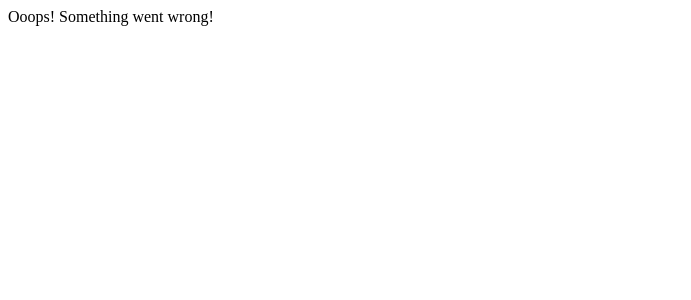
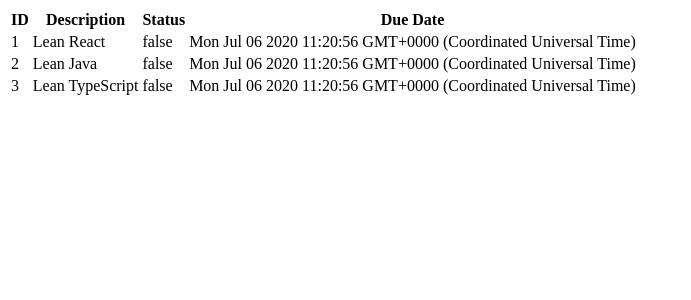
Before and after one commit to kostakis88/spring-react-todo, a React (Create React App) app: page /todos in a window 1280 px wide. Shown: the top 300 px of the page, without its empty margins (0-691 px from the left). Built offline with nearby package versions, Linux system fonts and the light colour scheme.

Commit message:
added basic todo list

```diff
--- a/src/components/App.js
+++ b/src/components/App.js
@@ -3,6 +3,7 @@ import { BrowserRouter as Router, Route, Switch } from 'react-router-dom';
 import Login from './Login';
 import Welcome from './Welcome';
 import Error from './Error';
+import ToDoList from './ToDoList';
 
 class App extends Component {
   render() {
@@ -13,6 +14,7 @@ class App extends Component {
             <Route path="/" exact component={Login}/>
             <Route path="/login" component={Login}/>
             <Route path="/welcome/:name" component={Welcome} />
+            <Route path="/todos" component={ToDoList} />
             <Route component={Error}/>
           </Switch>
         </Router>
--- /dev/null
+++ b/src/components/ToDoList.js
@@ -0,0 +1,38 @@
+import React, { Component } from 'react';
+
+class ToDoList extends Component {
+  state = {
+    todos: [
+      {id : 1, description: "Lean React", isCompleted: false, dueDate: new Date()},
+      {id : 2, description: "Lean Java", isCompleted: false, dueDate: new Date() },
+      {id : 3, description: "Lean TypeScript", isCompleted: false, dueDate: new Date() }
+    ]
+  };
+
+  render() {
+    return (
+      <table>
+        <thead>
+          <tr>
+            <th>ID</th>
+            <th>Description</th>
+            <th>Status</th>
+            <th>Due Date</th>
+          </tr>
+        </thead>
+        <tbody>
+          {this.state.todos.map(todo =>
+            <tr key={todo.id}>
+              <td>{todo.id}</td>
+              <td>{todo.description}</td>
+              <td>{todo.isCompleted.toString()}</td>
+              <td>{todo.dueDate.toString()}</td>
+            </tr>
+          )}
+        </tbody>
+      </table>
+    );
+  }
+}
+
+export default ToDoList;
--- a/src/components/Welcome.js
+++ b/src/components/Welcome.js
@@ -1,8 +1,9 @@
 import React from 'react';
+import { Link } from 'react-router-dom';
 
 function Welcome(props) {
   return (
-    <h1>Welcome {props.match.params.name}</h1>
+    <h1>Welcome {props.match.params.name}, here are your <Link to="/todos">todos</Link></h1>
   );
 }
 
```
